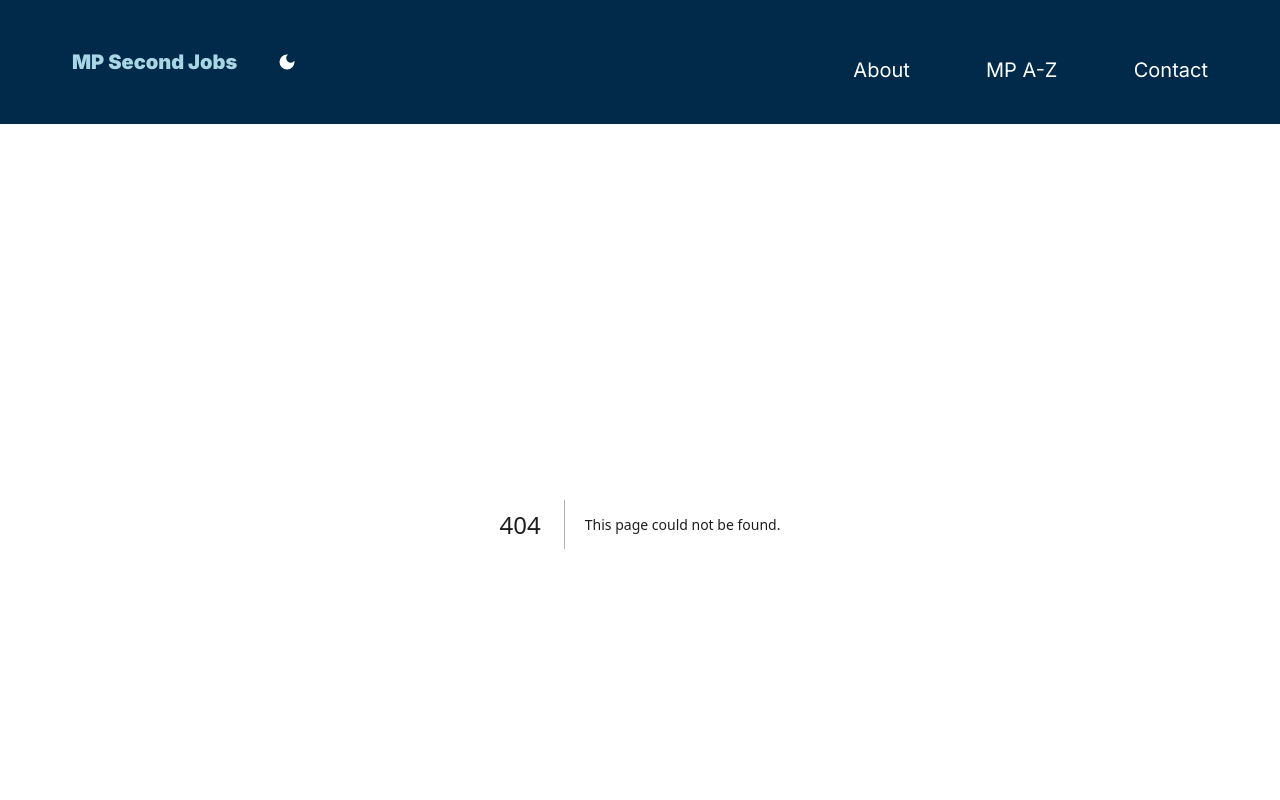
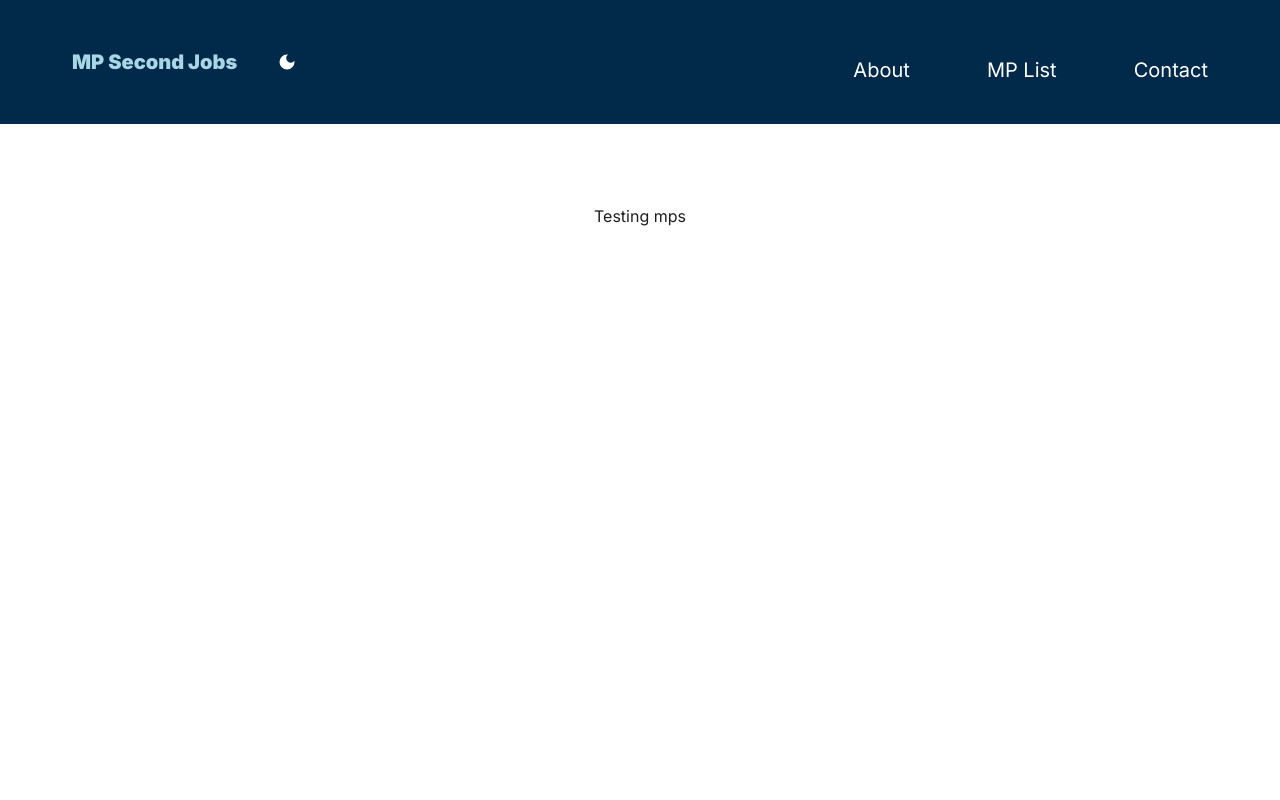
Before and after one commit to zamarz/second-jobs, a Next.js app: page /mps in a window 1280 px wide. Before the commit this address had no page. Shown: the top 800 px of the page. Built offline with nearby package versions, Linux system fonts and the light colour scheme.

Commit message:
Add MP List page

```diff
--- /dev/null
+++ b/src/app/mps/page.tsx
@@ -0,0 +1,11 @@
+const Mps = () => {
+  return (
+    <section className="min-h-screen px-10 py-10 mx-auto container">
+      <div className="flex flex-col text-center justify-center items-center py-10">
+        Testing mps
+      </div>
+    </section>
+  );
+};
+
+export default Mps;
--- a/src/components/Header.tsx
+++ b/src/components/Header.tsx
@@ -47,8 +47,8 @@ const Header = () => {
           </Link>
         </li>
         <li className="hover:-translate-y-2 duration-500 transition-all">
-          <Link href="/" className="text-sm md:text-base lg:text-xl">
-            MP A-Z
+          <Link href="/mps" className="text-sm md:text-base lg:text-xl">
+            MP List
           </Link>
         </li>
         <li className="hover:-translate-y-2 duration-500 transition-all">
```
